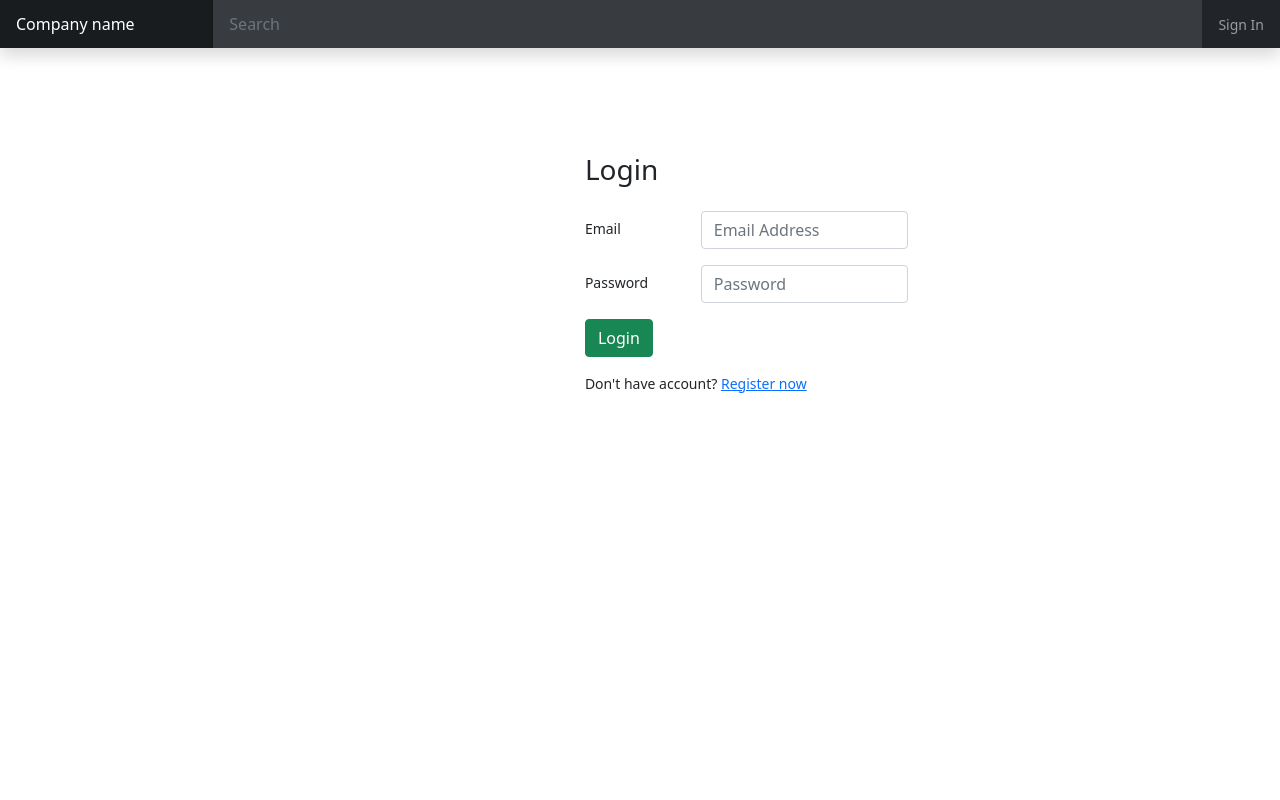
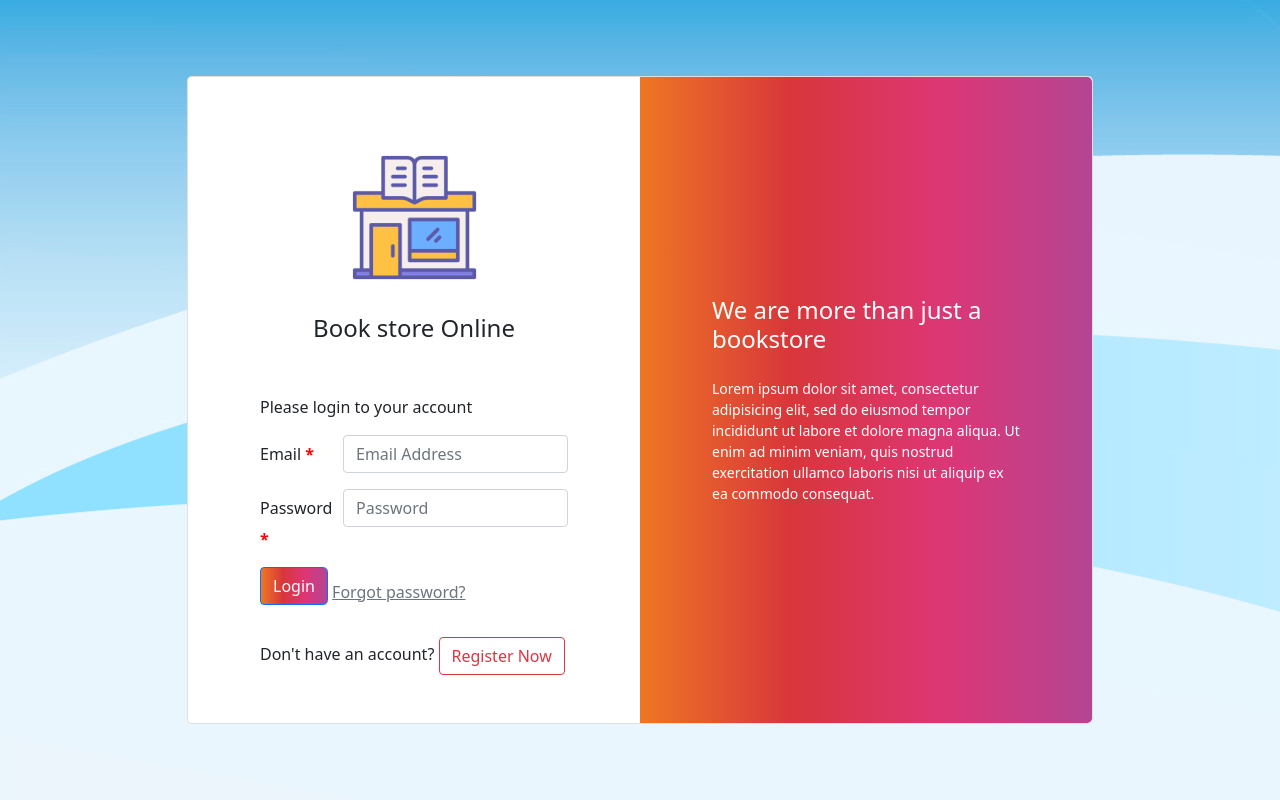
Before and after one commit to sieunhantanbao/book-store, a Flask app: page /auth/login in a window 1280 px wide. Run offline with Flask 3, Linux system fonts and the light colour scheme.

Commit message:
Change layout for login

```diff
--- a/website/__init__.py
+++ b/website/__init__.py
@@ -14,9 +14,11 @@ def create_app():
 
     from .views.dashboard import dashboard
     from .views.auth import auth
+    from .views.admin.product_management import admin_product
 
     app.register_blueprint(dashboard, url_prefix = '/')
     app.register_blueprint(auth, url_prefix = '/auth/')
+    app.register_blueprint(admin_product, url_prefix = '/admin/product/' )
 
     from .models.db_models import User
     with app.app_context():
--- /dev/null
+++ b/website/static/css/site.css
@@ -0,0 +1,28 @@
+.gradient-custom-2 {
+    /* fallback for old browsers */
+    background: #fccb90;
+
+    /* Chrome 10-25, Safari 5.1-6 */
+    background: -webkit-linear-gradient(to right, #ee7724, #d8363a, #dd3675, #b44593);
+
+    /* W3C, IE 10+/ Edge, Firefox 16+, Chrome 26+, Opera 12+, Safari 7+ */
+    background: linear-gradient(to right, #ee7724, #d8363a, #dd3675, #b44593);
+    }
+
+    @media (min-width: 768px) {
+    .gradient-form {
+    height: 100vh !important;
+    }
+    }
+    @media (min-width: 769px) {
+    .gradient-custom-2 {
+    border-top-right-radius: .3rem;
+    border-bottom-right-radius: .3rem;
+    }
+    }
+
+    .required-asterisk {
+        font-weight: bold;
+        color: red;
+        display: inline;
+    }
--- /dev/null
+++ b/website/templates/admin/product_create.html
@@ -0,0 +1 @@
+<h1>Product list</h1>
--- /dev/null
+++ b/website/templates/admin/product_list.html
@@ -0,0 +1 @@
+<h1>Product list</h1>
--- a/website/templates/auth/login.html
+++ b/website/templates/auth/login.html
@@ -1,27 +1,28 @@
-{% extends "layout.html" %}
+{% extends "layout_login.html" %}
 {% block title %} Login to system {% endblock %}
 {% block content %}
-    <br/>
-    <br/>
-    <br/>
-    <br/>
-    <br/>
-    <div class="row">
-        <div class="col-md-4">
-            &nbsp;
-        </div>
-        <div class="col-md-4">
-            <form method="post">
-                <div class="form-group row">
-                    <div class="col-md-12">
-                        <h3>Login</h3>
+    <section class="h-100 gradient-form">
+  <div class="container py-5 h-100">
+    <div class="row d-flex justify-content-center align-items-center h-100">
+      <div class="col-xl-10">
+        <div class="card rounded-3 text-black">
+          <div class="row g-0">
+            <div class="col-lg-6">
+              <div class="card-body p-md-5 mx-md-4">
+
+                <div class="text-center">
+                  <img src="{{ url_for('static', filename = 'images/logo.jpg') }}"
+                    style="width: 185px;" alt="logo">
+                  <h4 class="mt-1 mb-5 pb-1">Book store Online</h4>
+                </div>
+                 <form method="post">
+                  <p>Please login to your account</p>
+                <div class="form-group row mt-3">
+                    <div class="col-md-3">
+                        <label class="col-form-label" for="email">Email</label>
+                        <span class="required-asterisk">*</span>
                     </div>
-                </div>
-                <div class="form-group row mt-3">
-                    <div class="col-md-4">
-                        <label class="col-form-label" for="email">Email</label>
-                    </div>
-                    <div class="col-md-8">
+                    <div class="col-md-9">
                         {% if form.email.errors %}
                             <input type="email" name="email" value="{{ form.email.data }}" class="form-control is-invalid" placeholder="Email Address"/>
                             <div class="invalid-feedback">
@@ -40,10 +41,11 @@
                     </div>
                 </div>
                 <div class="form-group row mt-3">
-                    <div class="col-md-4">
+                    <div class="col-md-3">
                         <label class="col-form-label" for="password">Password</label>
+                        <span class="required-asterisk">*</span>
                     </div>
-                    <div class="col-md-8">
+                    <div class="col-md-9">
                         {% if form.password.errors %}
                             <input type="password" name="password" value="{{ form.password.data }}" class="form-control is-invalid" placeholder="Password"/>
                             <div class="invalid-feedback">
@@ -62,19 +64,32 @@
                     </div>
                 </div>
                 <div class="form-group row mt-3">
-                    <div class="col-md-4">
-                        <button type="submit" class="btn btn-success">Login</button>
+                    <div class="col-md-12">
+                        <button type="submit" class="btn btn-primary btn-block fa-lg gradient-custom-2 mb-3">Login</button>
+                        <a class="text-muted" href="#!">Forgot password?</a>
                     </div>
                 </div>
                 <div class="form-group row mt-3">
                     <div class="col-md-12">
-                        Don't have account? <a href="/auth/register">Register now</a>
+                        Don't have an account? <a href="/auth/register" class="btn btn-outline-danger">Register Now</a>
                     </div>
                 </div>
             </form>
+
+              </div>
+            </div>
+            <div class="col-lg-6 d-flex align-items-center gradient-custom-2">
+              <div class="text-white px-3 py-4 p-md-5 mx-md-4">
+                <h4 class="mb-4">We are more than just a bookstore</h4>
+                <p class="small mb-0">Lorem ipsum dolor sit amet, consectetur adipisicing elit, sed do eiusmod
+                  tempor incididunt ut labore et dolore magna aliqua. Ut enim ad minim veniam, quis nostrud
+                  exercitation ullamco laboris nisi ut aliquip ex ea commodo consequat.</p>
+              </div>
+            </div>
+          </div>
         </div>
-        <div class="col-md-4">
-            &nbsp;
-        </div>
+      </div>
     </div>
+  </div>
+</section>
 {% endblock %}
--- a/website/templates/base.html
+++ b/website/templates/base.html
@@ -7,10 +7,10 @@
     <meta name="author" content="Mark Otto, Jacob Thornton, and Bootstrap contributors">
     <meta name="generator" content="Hugo 0.84.0">
     <title>{% block title %}Home {% endblock %}</title>
-    <link rel="canonical" href="https://getbootstrap.com/docs/5.0/examples/dashboard/">
     <link rel="stylesheet" href="//code.jquery.com/ui/1.13.2/themes/base/jquery-ui.css">
     <!-- Bootstrap core CSS -->
 <link href="{{ url_for('static', filename = '/css/bootstrap.min.css') }}" rel="stylesheet">
+<link href="{{ url_for('static', filename = '/css/site.css') }}" rel="stylesheet">
 
     <style>
       .bd-placeholder-img {
@@ -30,7 +30,7 @@
 
 
     <!-- Custom styles for this template -->
-    <link href="{{ url_for('static', filename = 'css/pages/dashboard.css') }} " rel="stylesheet">
+    <link href="{{ url_for('static', filename = 'css/pages/dashboard.css') }}" rel="stylesheet">
   </head>
   <body>
 {% block nav_header %}
--- /dev/null
+++ b/website/templates/layout_login.html
@@ -0,0 +1,20 @@
+<!doctype html>
+<html lang="en">
+  <head>
+    <meta charset="utf-8">
+    <meta name="viewport" content="width=device-width, initial-scale=1">
+    <meta name="description" content="">
+    <meta name="author" content="Mark Otto, Jacob Thornton, and Bootstrap contributors">
+    <meta name="generator" content="Hugo 0.84.0">
+    <title>{% block title %}Login {% endblock %}</title>
+    <link href="{{ url_for('static', filename = '/css/bootstrap.min.css') }}" rel="stylesheet">
+    <link href="{{ url_for('static', filename = '/css/site.css') }}" rel="stylesheet">
+  </head>
+  <body style="background-image: url({{ url_for('static', filename = 'images/login.jpg') }});">
+    <div class="container">
+      {% block content %} {% endblock %}
+    </div>
+    <script src="{{ url_for('static', filename = '/js/bootstrap.bundle.min.js') }}"></script>
+    {% block scripts %} {% endblock %}
+  </body>
+</html>
--- a/website/views/auth.py
+++ b/website/views/auth.py
@@ -17,6 +17,9 @@ def login():
         user = User.query.filter_by(email=form.email.data).first()
         if user:
             login_user(user, remember= True)
+            returnUrl = request.args.get('next')
+            if None != returnUrl:
+                return redirect(returnUrl)
             return redirect(url_for('dashboard.home'))
     return render_template('auth/login.html', form=form, user = current_user)
 
```
Also changed, not shown: website/templates/auth/change_password.html (+5 -2 lines), website/templates/auth/register.html (+39 -22 lines), website/views/admin/product_management.py (added, +20 -0 lines), website/static/images/login.jpg (added), website/static/images/logo.jpg (added), 1 other file.
